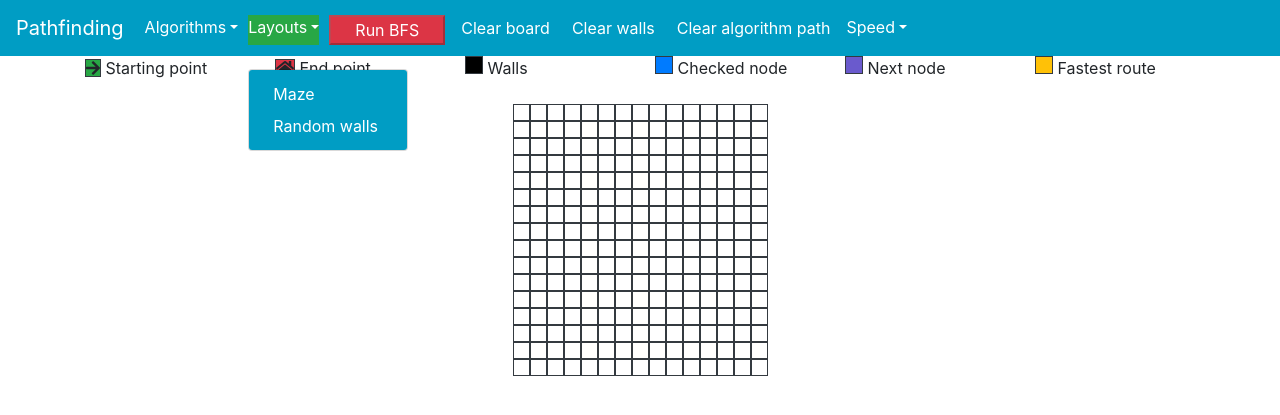
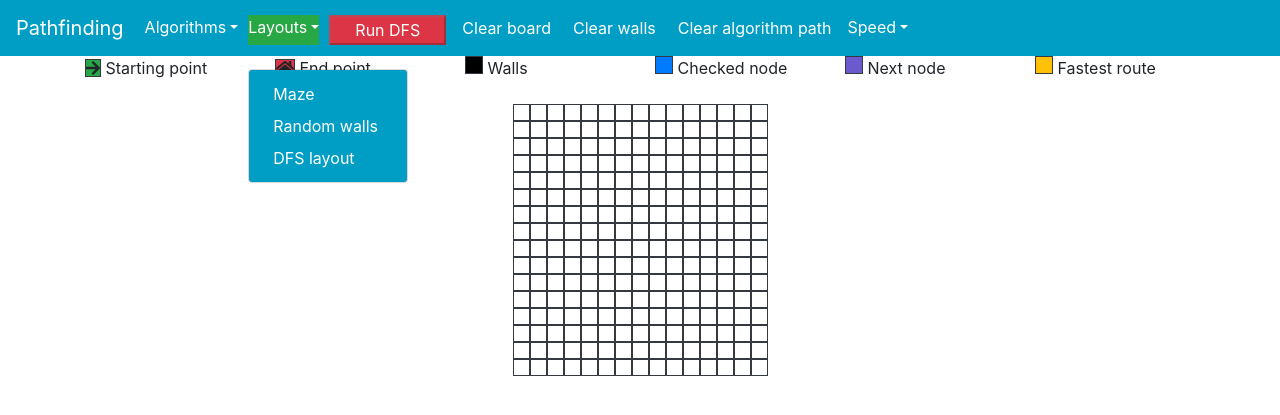
Before and after one commit to 99061142/Pathfinding, a CodeIgniter app: page /database/ in a window 1280 px wide, after a click on "Layouts". Shown: the top 415 px of the page. Run offline with CodeIgniter, Linux system fonts and the light colour scheme; some libraries are stand-ins or nearby versions.

Commit message:
Nav button to test the DFS algorithm

```diff
--- a/application/views/templates/navigation.php
+++ b/application/views/templates/navigation.php
@@ -27,6 +27,7 @@
                 <div class="dropdown-menu mt-4" aria-labelledby="board-layouts">
                     <button class="dropdown-item" onclick=BOARD.createMaze()>Maze</button>
                     <button class="dropdown-item" onclick=BOARD.randomWalls()>Random walls</button>
+                    <button class="dropdown-item" onclick=testDFS()>DFS layout</button>
                 </div>
             </li>
             <!-- /Board layouts -->
@@ -34,7 +35,7 @@
 
             <!-- Run button -->
             <li class="nav-item">
-                <button class="px-4 bg-green" id="run-button" onclick="BOARD.makePath('bfs')" disabled>Run BFS</button>
+                <button class="px-4 bg-green" id="run-button" onclick="BOARD.makePath('dfs')" disabled>Run DFS</button>
             </li>
             <!-- /Run button -->
 
```
